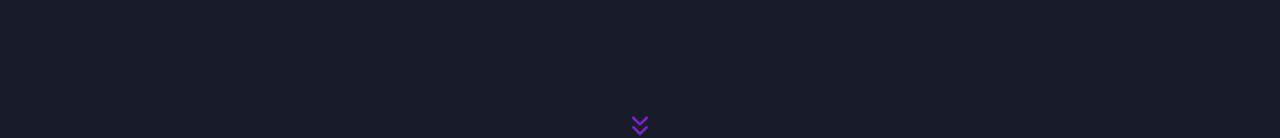
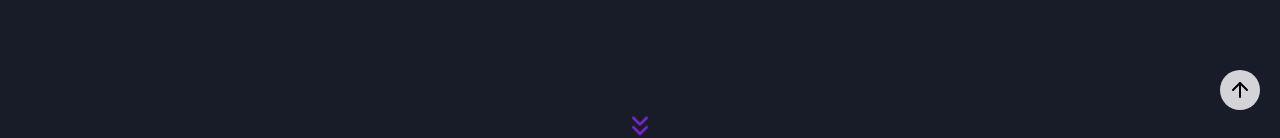
Before and after one commit to phladev/linked-portfolio, a Next.js app: page / in a window 1280 px wide. Shown: the part 670-808 px from the top of the page. Built offline with nearby package versions, Linux system fonts and the light colour scheme.

Commit message:
feat: add a back to top button

```diff
--- a/app/page.tsx
+++ b/app/page.tsx
@@ -6,6 +6,7 @@ import SkillTabs from '@/components/skillsTabs'
 import Link from 'next/link'
 import ContactForm from '@/components/contactForm'
 import Footer from '@/components/footer'
+import BackToTop from '@/components/backToTop'
 
 export default function Home() {
   return (
@@ -125,6 +126,7 @@ export default function Home() {
           </div>
         </section>
       </main>
+      <BackToTop />
       <Footer />
     </div>
   )
--- /dev/null
+++ b/components/backToTop.tsx
@@ -0,0 +1,15 @@
+import { ArrowUp } from 'lucide-react'
+import Link from 'next/link'
+
+const BackToTop = () => {
+  return (
+    <div className="fixed right-5 bottom-5 bg-zinc-300 rounded-full p-2 text-black">
+      <Link href="#">
+        <span className="sr-only">Voltar ao topo</span>
+        <ArrowUp size={24} />
+      </Link>
+    </div>
+  )
+}
+
+export default BackToTop
```
